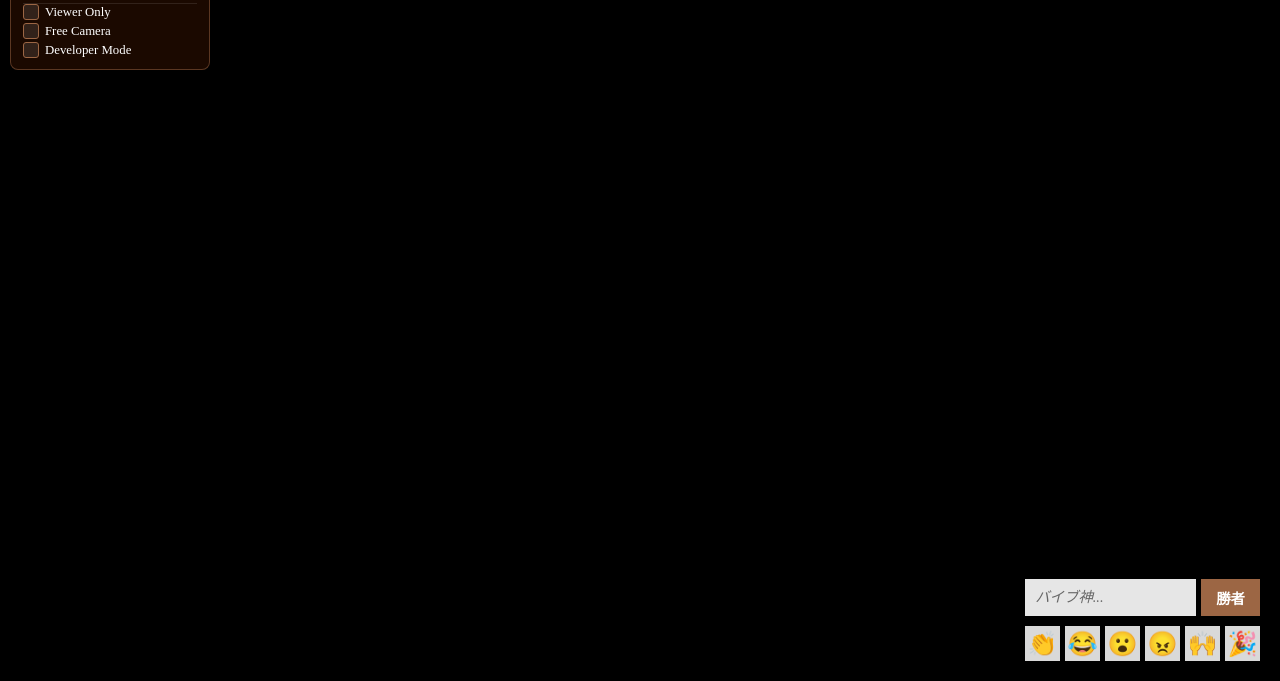
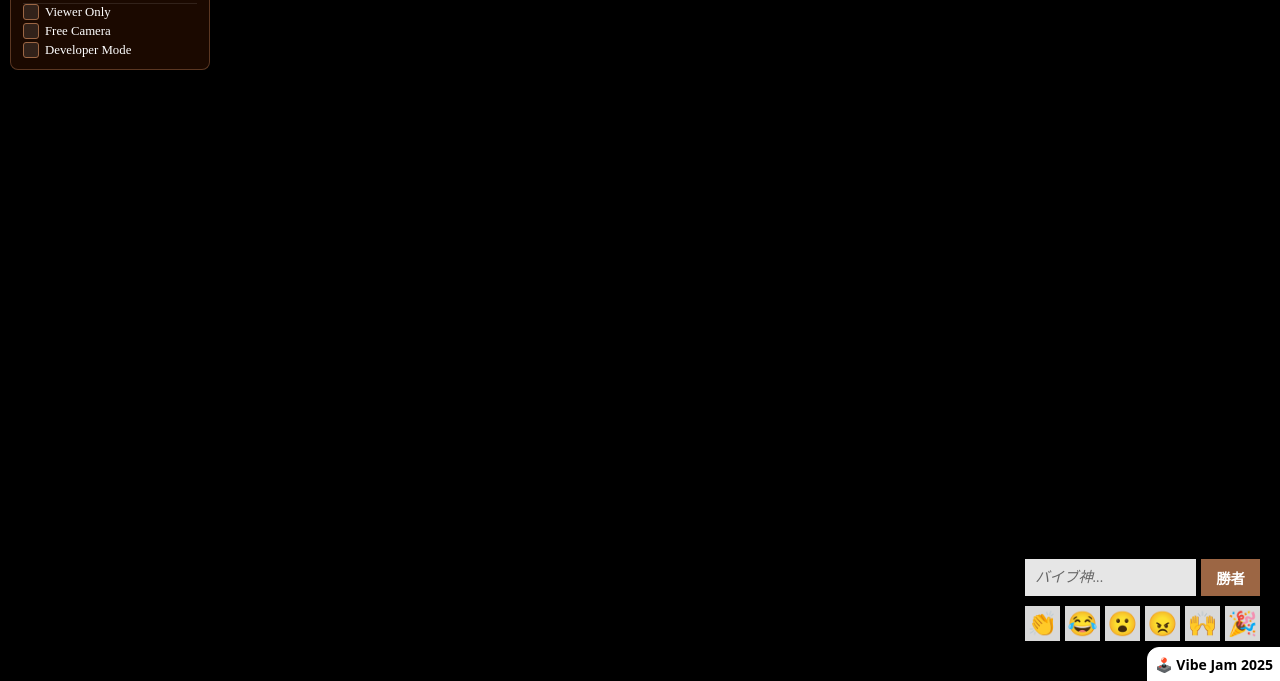
Before and after one commit to Mathemmagician/SumoSumo, a website built with Vite: page index.html in a window 1280 px wide. Shown: the part 119-800 px from the top of the page. Built offline with nearby package versions, Linux system fonts and the light colour scheme; some packages are replaced by stand-ins of ours; files whose address does not match are found by name; a web font is replaced by a local one.

Commit message:
adding vibejam button

```diff
--- a/index.html
+++ b/index.html
@@ -43,14 +43,40 @@
   </head>
   <body>
     <div id="game-container">
+      <a
+        target="_blank"
+        href="https://jam.pieter.com"
+        style="
+          font-family: 'system-ui', sans-serif;
+          position: fixed;
+          bottom: -1px;
+          right: -1px;
+          padding: 7px;
+          font-size: 14px;
+          font-weight: bold;
+          background: #fff;
+          color: #000;
+          text-decoration: none;
+          z-index: 10;
+          border-top-left-radius: 12px;
+          z-index: 10000;
+          border: 1px solid #fff;
+        "
+        >🕹️ Vibe Jam 2025</a
+      >
+
       <!-- Tutorial button -->
       <button id="tutorial-btn" aria-label="Show Tutorial">?</button>
 
       <!-- Tutorial modal -->
-      <div id="tutorial-modal" class="modal" style="display: none;">
+      <div id="tutorial-modal" class="modal" style="display: none">
         <div class="modal-content">
           <span id="close-tutorial" class="close-btn">&times;</span>
-          <img src="tutorial.png" alt="SumoSumo Game Tutorial" class="tutorial-image">
+          <img
+            src="tutorial.png"
+            alt="SumoSumo Game Tutorial"
+            class="tutorial-image"
+          />
         </div>
       </div>
 
--- a/src/styles.css
+++ b/src/styles.css
@@ -102,7 +102,7 @@ body {
 /* Reorganized Controls Layout */
 #controls-panel {
   position: absolute;
-  bottom: 20px;
+  bottom: 40px;
   right: 20px;
   width: auto;
   display: flex;
```
